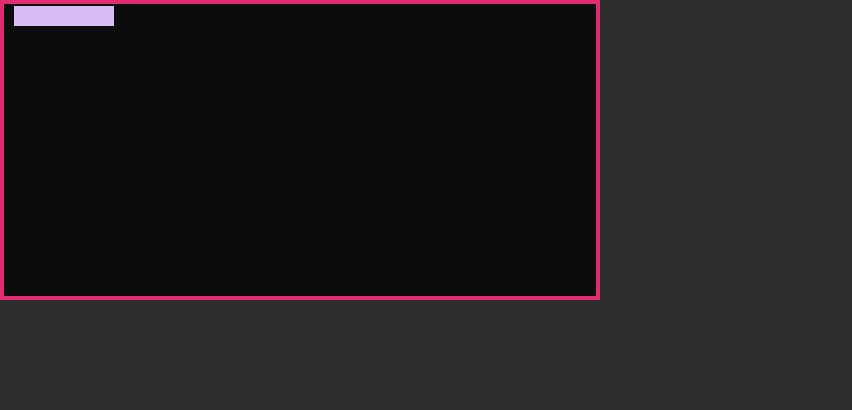
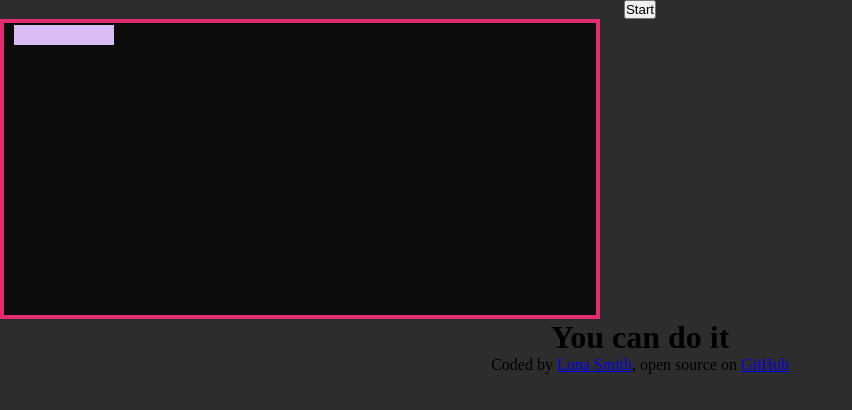
Before and after one commit to Lu-Smith/breakout_game_js, a website: page index.html in a window 1280 px wide. Shown: the whole page, without its empty margins (0-852 px from the left). Drawn offline with Linux system fonts and the light colour scheme.

Commit message:
Updated index.html

```diff
--- a/index.html
+++ b/index.html
@@ -8,8 +8,12 @@
     <title>Breakout Game</title>
 </head>
 <body>
-    <div id="grid" class="grid">
+    <button id="start">Start</button>
+    <div class="game">
+    <div id="grid" class="grid"></div>
+    <h1>You can do it</h1>
     </div>
+    <footer>Coded by <a href="https://www.lunasmithart.com/" target="_blank" rel="noreferrer">Luna Smith</a>, open source on <a href="https://github.com/Lu-Smith/breakout_game_js" target="_blank" rel="noreferrer">GitHub</a></footer>
     <script type="module" src="src/script.js"></script>
 </body>
 </html>
```
